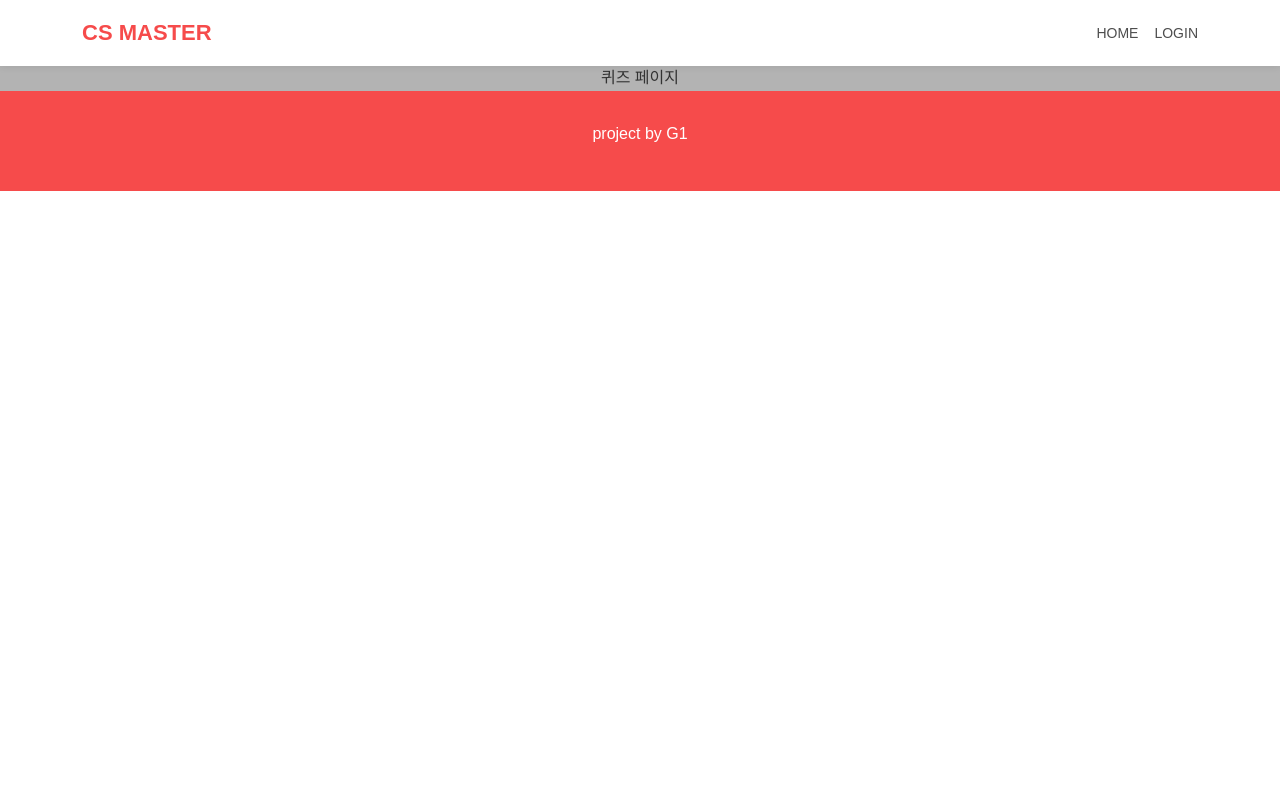
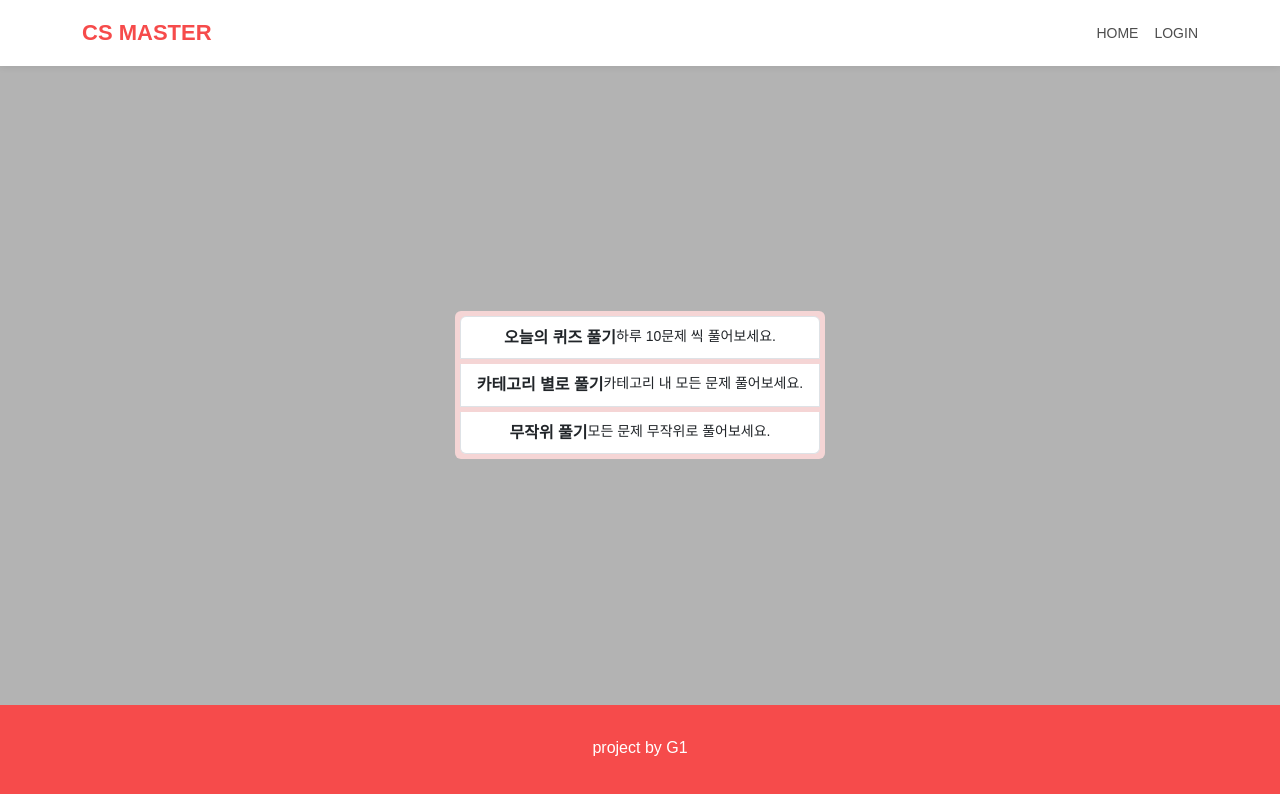
Before and after one commit to G1-H/cs_master, a React (Create React App) app in the folder react-front/: page /quiz in a window 1280 px wide. Shown: the top 794 px of the page. Built offline with nearby package versions, Linux system fonts and the light colour scheme.

Commit message:
Design : 퀴즈 인덱스 페이지

```diff
--- a/react-front/src/pages/Quiz.jsx
+++ b/react-front/src/pages/Quiz.jsx
@@ -1,7 +1,36 @@
+import { ListGroup, ListGroupItem } from "react-bootstrap";
+
 const Quiz = (props) => {
   return (
-    <div>
-      <span>퀴즈 페이지 </span>{" "}
+    <div
+      className="main-container"
+      style={{
+        alignItems: "center",
+        justifyContent: "center",
+      }}
+    >
+      <ListGroup
+        style={{
+          flexDirection: "column",
+          gap: "5px",
+
+          padding: "5px",
+          backgroundColor: "#f5d5d5",
+        }}
+      >
+        <ListGroup.Item className="quiz-list">
+          <strong className="d-block">오늘의 퀴즈 풀기 </strong>
+          <small>하루 10문제 씩 풀어보세요.</small>
+        </ListGroup.Item>
+        <ListGroup.Item className="quiz-list">
+          <strong className="d-block">카테고리 별로 풀기</strong>
+          <small>카테고리 내 모든 문제 풀어보세요.</small>
+        </ListGroup.Item>
+        <ListGroup.Item className="quiz-list">
+          <strong className="d-block">무작위 풀기</strong>
+          <small>모든 문제 무작위로 풀어보세요.</small>
+        </ListGroup.Item>
+      </ListGroup>
     </div>
   );
 };
```
